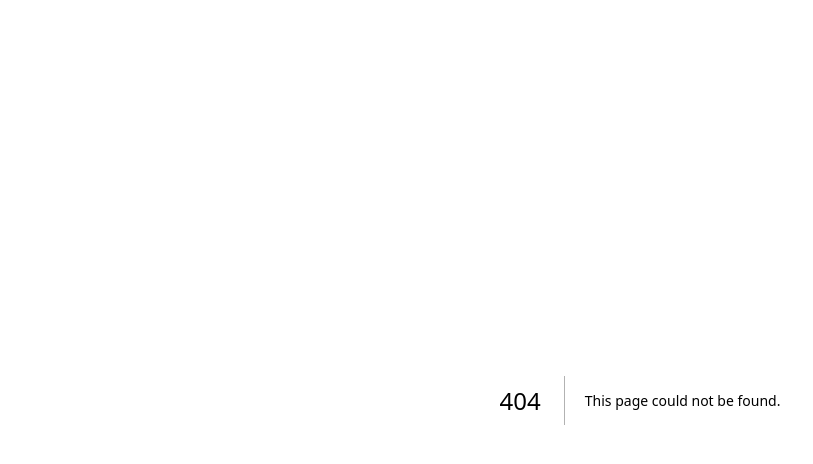
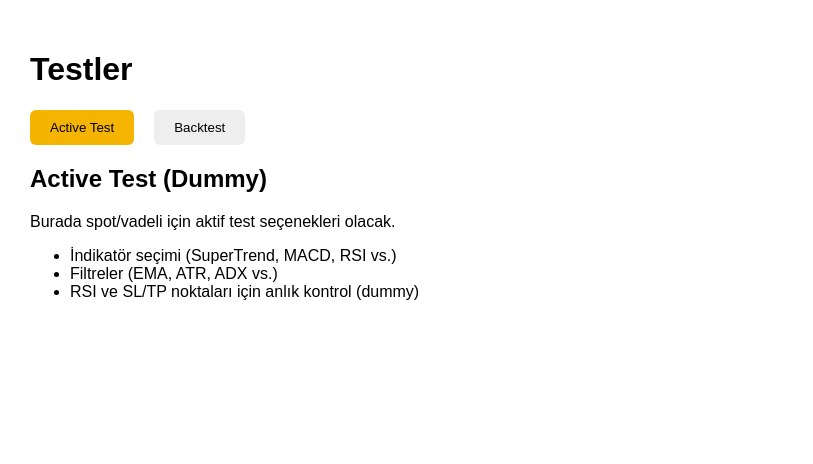
Before and after one commit to itnoyabilisim-commits/BINNBOT, a Next.js app in the folder apps/web/: page /tests in a window 1280 px wide. Before the commit this address had no page. Shown: the top 464 px of the page, without its empty margins (0-813 px from the left). Built offline with nearby package versions, Linux system fonts and the light colour scheme.

Commit message:
Create tests.js

```diff
--- /dev/null
+++ b/apps/web/pages/tests.js
@@ -0,0 +1,65 @@
+// apps/web/pages/tests.js
+import { useState } from "react";
+
+export default function Tests() {
+  const [tab, setTab] = useState("active");
+
+  return (
+    <div style={{ padding: "30px", fontFamily: "sans-serif" }}>
+      <h1>Testler</h1>
+
+      {/* Sekmeler */}
+      <div style={{ display: "flex", gap: "20px", marginBottom: "20px" }}>
+        <button
+          onClick={() => setTab("active")}
+          style={{
+            padding: "10px 20px",
+            background: tab === "active" ? "#F4B400" : "#eee",
+            border: "none",
+            borderRadius: "6px",
+            cursor: "pointer"
+          }}
+        >
+          Active Test
+        </button>
+        <button
+          onClick={() => setTab("backtest")}
+          style={{
+            padding: "10px 20px",
+            background: tab === "backtest" ? "#F4B400" : "#eee",
+            border: "none",
+            borderRadius: "6px",
+            cursor: "pointer"
+          }}
+        >
+          Backtest
+        </button>
+      </div>
+
+      {/* İçerikler */}
+      {tab === "active" && (
+        <section>
+          <h2>Active Test (Dummy)</h2>
+          <p>Burada spot/vadeli için aktif test seçenekleri olacak.</p>
+          <ul>
+            <li>İndikatör seçimi (SuperTrend, MACD, RSI vs.)</li>
+            <li>Filtreler (EMA, ATR, ADX vs.)</li>
+            <li>RSI ve SL/TP noktaları için anlık kontrol (dummy)</li>
+          </ul>
+        </section>
+      )}
+
+      {tab === "backtest" && (
+        <section>
+          <h2>Backtest (Dummy)</h2>
+          <p>Burada spot/vadeli için geçmiş test seçenekleri olacak.</p>
+          <ul>
+            <li>Veri aralığı seçimi (başlangıç/bitiş tarihi)</li>
+            <li>İndikatör parametreleri (dummy)</li>
+            <li>Sonuç raporu: PnL, Winrate, Max DD (dummy)</li>
+          </ul>
+        </section>
+      )}
+    </div>
+  );
+}
```
